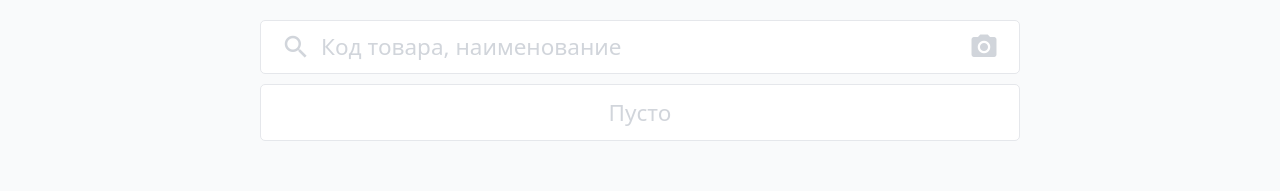
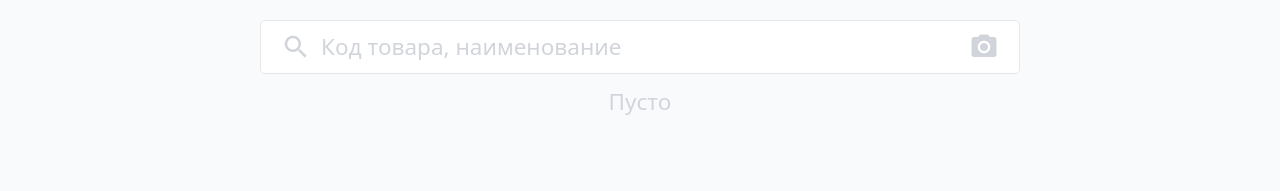
Before and after one commit to ctrlartspace/openmarket-frontend, a Vue app: page / in a window 1280 px wide. Shown: the top 191 px of the page. Built offline with nearby package versions, Linux system fonts and the light colour scheme; what tailwindcss-safe-area would draw is missing.

Commit message:
empty msg

```diff
--- a/src/components/CartForMobile.vue
+++ b/src/components/CartForMobile.vue
@@ -37,17 +37,16 @@
         <span class="material-icons text-gray-300">photo_camera</span>
       </button>
     </div>
-    <div class="border rounded overflow-hidden bg-white">
+    <p
+      v-if="store.groupedCartItems.length === 0"
+      class="text-gray-300 text-lg text-center"
+    >
+      Пусто
+    </p>
+    <div v-else class="border rounded overflow-hidden bg-white">
       <table class="table-auto w-full text-lg text-left">
         <tbody>
           <tr
-            v-if="store.groupedCartItems.length === 0"
-            class="border-b flex justify-center px-4 py-2 last:border-none"
-          >
-            <span class="text-gray-300 text-lg">Пусто</span>
-          </tr>
-          <tr
-            v-else
             v-for="(item, i) in store.groupedCartItems"
             class="cursor-pointer hover:bg-gray-50 border-b flex items-center justify-between gap-2 px-4 py-2 last:border-none"
             @click="onItemClick(item.id)"
```
